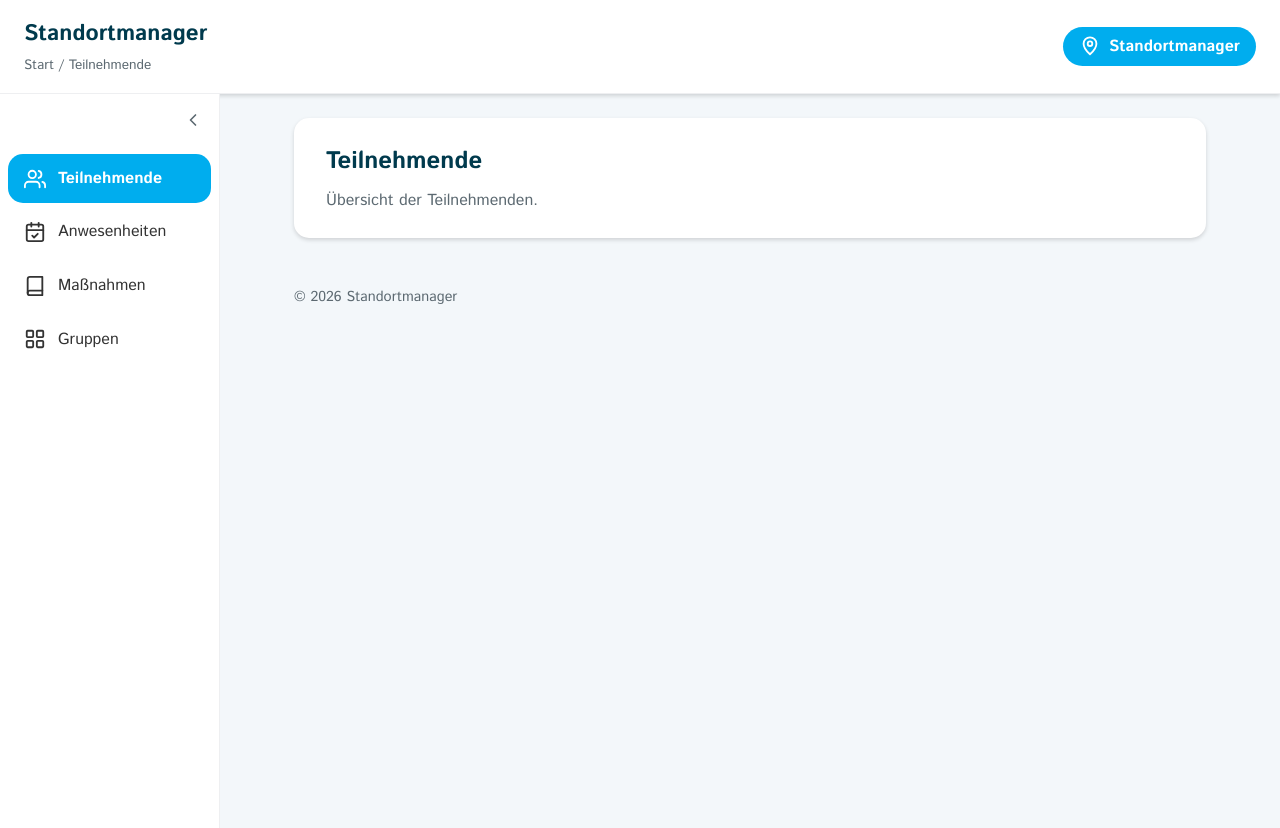
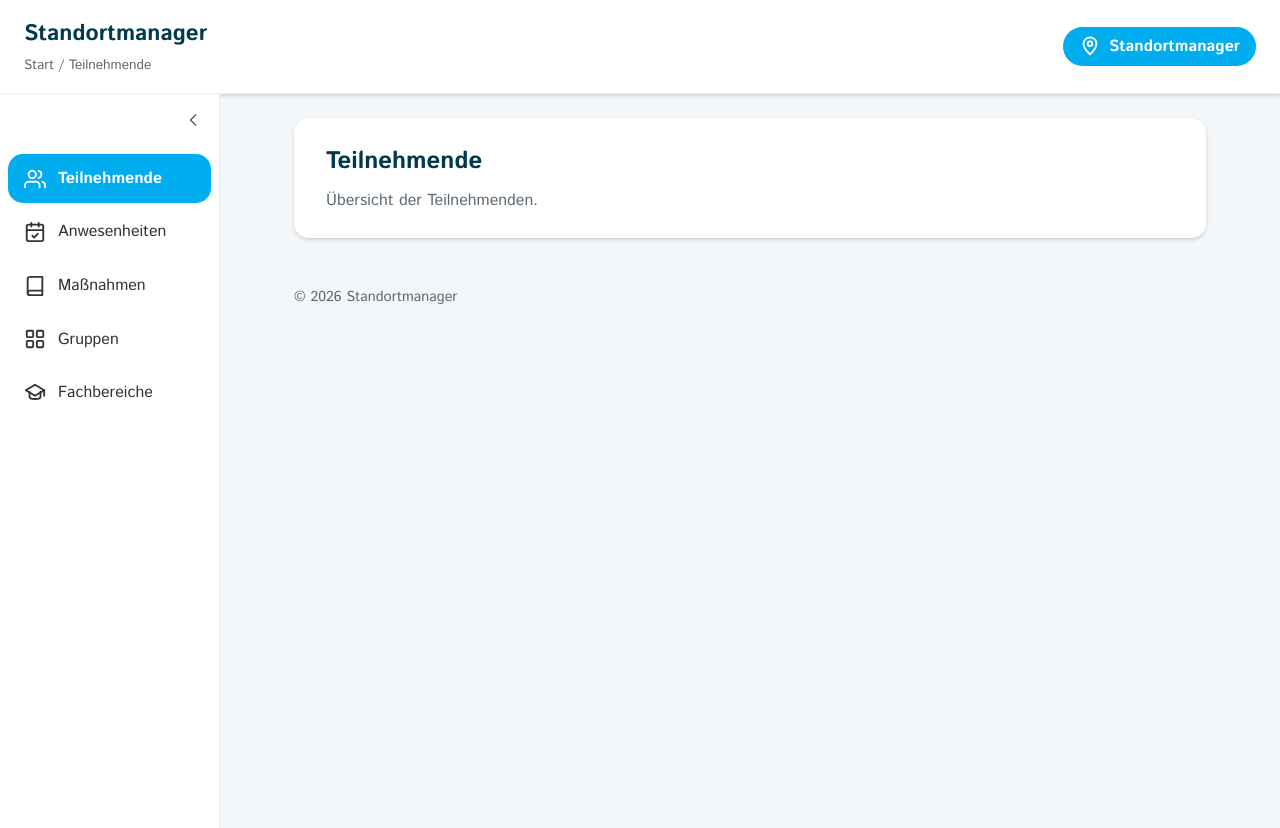
Before and after one commit to CodeWithAndreas/FirstClaudeTest, a plain HTML site: page index.html in a window 1280 px wide. Drawn offline with Linux system fonts and the light colour scheme.

Commit message:
Menuepunkt Fachbereiche mit Schul-Icon hinzufuegen

```diff
--- a/index.html
+++ b/index.html
@@ -86,6 +86,18 @@
               <span class="label">Gruppen</span>
             </a>
           </li>
+          <li>
+            <a href="#fachbereiche" class="sidebar-link" data-page="fachbereiche">
+              <span class="icon" aria-hidden="true">
+                <svg viewBox="0 0 24 24" fill="none" stroke="currentColor" stroke-width="2" stroke-linecap="round" stroke-linejoin="round">
+                  <polygon points="12 3 2 9 12 15 22 9 12 3"></polygon>
+                  <path d="M6 10.6V16c0 1.5 2.7 2.5 6 2.5s6-1 6-2.5v-5.4"></path>
+                  <line x1="22" y1="9" x2="22" y2="15"></line>
+                </svg>
+              </span>
+              <span class="label">Fachbereiche</span>
+            </a>
+          </li>
         </ul>
       </nav>
     </aside>
@@ -111,6 +123,11 @@
           <h2>Gruppen</h2>
           <p>Übersicht der Gruppen.</p>
         </section>
+
+        <section id="page-fachbereiche" class="page">
+          <h2>Fachbereiche</h2>
+          <p>Übersicht der Fachbereiche.</p>
+        </section>
       </main>
 
       <footer>
--- a/js/main.js
+++ b/js/main.js
@@ -12,6 +12,7 @@ const pageLabels = {
   anwesenheiten: "Anwesenheiten",
   massnahmen: "Maßnahmen",
   gruppen: "Gruppen",
+  fachbereiche: "Fachbereiche",
 };
 
 sidebarToggle.addEventListener("click", () => {
```
